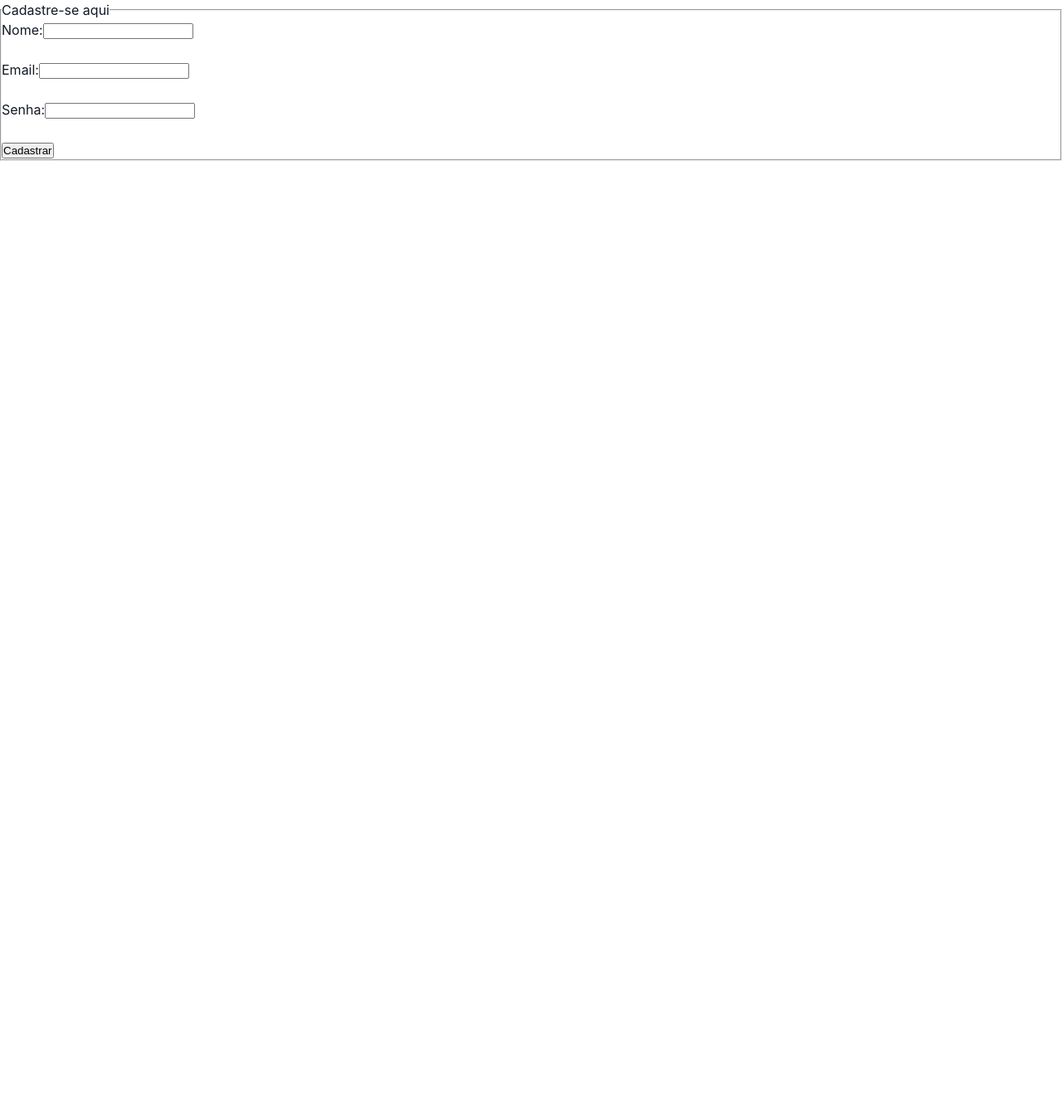
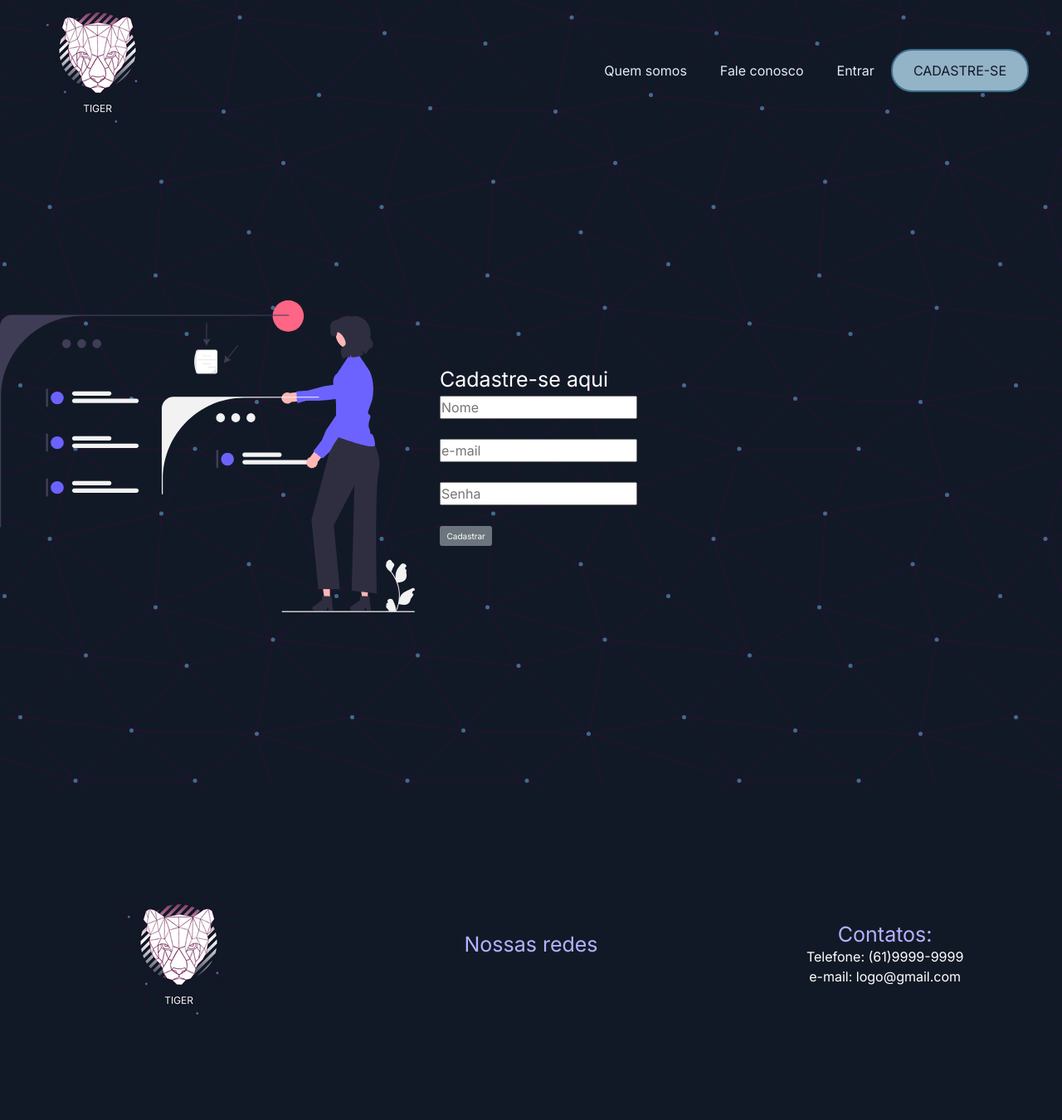
Before and after one commit to ErickS4ntos/ProjetoIntegrador, a PHP site: page /view/cadastro.html in a window 1280 px wide. Shown: the whole page at 83% size. Before the commit the page ends 194 px from the top, so only its background shows below. Run offline with PHP 8.4, Linux system fonts and the light colour scheme.

Commit message:
Arrumando css

```diff
--- a/view/cadastro.html
+++ b/view/cadastro.html
@@ -1,13 +1,21 @@
 <!DOCTYPE html>
 <html lang="pt-br">
+
 <head>
   <meta charset="UTF-8">
   <meta http-equiv="X-UA-Compatible" content="IE=edge">
   <meta name="viewport" content="width=device-width, initial-scale=1.0">
-  <link href="style/style.css" rel="stylesheet">
+  <link href="https://fonts.googleapis.com/css2?family=Inter:wght@300;400&display=swap" rel="stylesheet">
+  <link rel="stylesheet" href="https://stackpath.bootstrapcdn.com/bootstrap/4.1.3/css/bootstrap.min.css"
+    integrity="sha384-MCw98/SFnGE8fJT3GXwEOngsV7Zt27NXFoaoApmYm81iuXoPkFOJwJ8ERdknLPMO" crossorigin="anonymous">
+  <link rel="icon" type="image/png" sizes="16x16" href="../img-icon/favicon-16x16.png">
+  <link rel="stylesheet" href="../style/entrar.css">
+  <link rel="stylesheet" href="../style/style.css">
+  <link rel="icon" type="image/png" sizes="16x16" href="../img-icon/favicon-16x16.png">
   <title>Cadastre-se</title>
 </head>
-<body>
+
+<!--<body>
   <main>
     <div id="area">
       <form method="post" action="/salvar.php" id="formulario" autocomplete="off">
@@ -23,4 +31,64 @@
     </div>
   </main>
 </body>
-</html>
+
+</html>-->
+
+<body>
+  <header class="menu">
+    <section class="menu-content main-content">
+      <a href="../index.html"><img id="logo" src="../img-icon/LogoTigerFinal.png" alt="LOGO"></a>
+
+      <nav class="menu-nav">
+        <ul>
+          <li><a href="quemSomos.html">Quem somos</a></li>
+          <li><a href="#footer">Fale conosco</a></li>
+          <li><a href="entrar.html">Entrar</a></li>
+          <li><button class="button"><a href="cadastro.html">Cadastre-se</a></button></li>
+        </ul>
+      </nav>
+    </section>
+  </header>
+  <main class="quem-somos blue-content">
+    <section class="intro-content">
+      <aside class="images">
+        <img src="../img-section/image-intro.svg" alt="Start building">
+      </aside>
+      <div class="black-bg form__group field">
+        <form>
+          <form method="post" action="/salvar.php" id="formulario" autocomplete="off">
+            <fieldset>
+              <h4>Cadastre-se aqui</h4>
+              <input type="text" placeholder="Nome" class="form__field" id="nome" required><br><br>
+              <input type="email" placeholder="e-mail" class="form__field" id="email" required><br><br>
+              <input type="password" placeholder="Senha" class="form__field" name="senha" id="senha" required><br><br>
+              <button type="submit" class="btn btn-secondary">Cadastrar</button>
+            </fieldset>
+          </form>
+        </form>
+      </div>
+    </section>
+  </main>
+  <footer id="footer" class="footer">
+    <div>
+      <a href="/#" class="logoFooteer"><img id="logoFooter" src="img-icon/LogoTigerFinal.png" alt="LOGO"></a>
+    </div>
+    <div class="icones">
+      <h4 class="nossasRedes">Nossas redes</h4><br>
+      <a href="#" class="icone-Color"><i class="fab fa-facebook-f"></i></a>
+
+      <a href="#" class="icone-Color"><i class="fab fa-linkedin-in"></i></a>
+
+      <a href="#" class="icone-Color"><i class="fab fa-instagram"></i></a>
+
+      <a href="#" class="icone-Color"><i class="fab fa-twitter"></i></a>
+
+      <a href="#" class="icone-Color"><i class="fab fa-github"></i></a>
+    </div>
+    <div>
+      <h4 class="nossosContatos">Contatos:</h4>
+      <a href="#" class="icone-Color">Telefone: (61)9999-9999</a><br>
+      <a href="#" class="icone-Color">e-mail: logo@gmail.com</a><br>
+    </div>
+  </footer>
+</body>
```
Also changed, not shown: style/style.css (+61 -54 lines), view/entrar.html (+29 -3 lines). Lines whose indentation alone changed are shown as unchanged.
